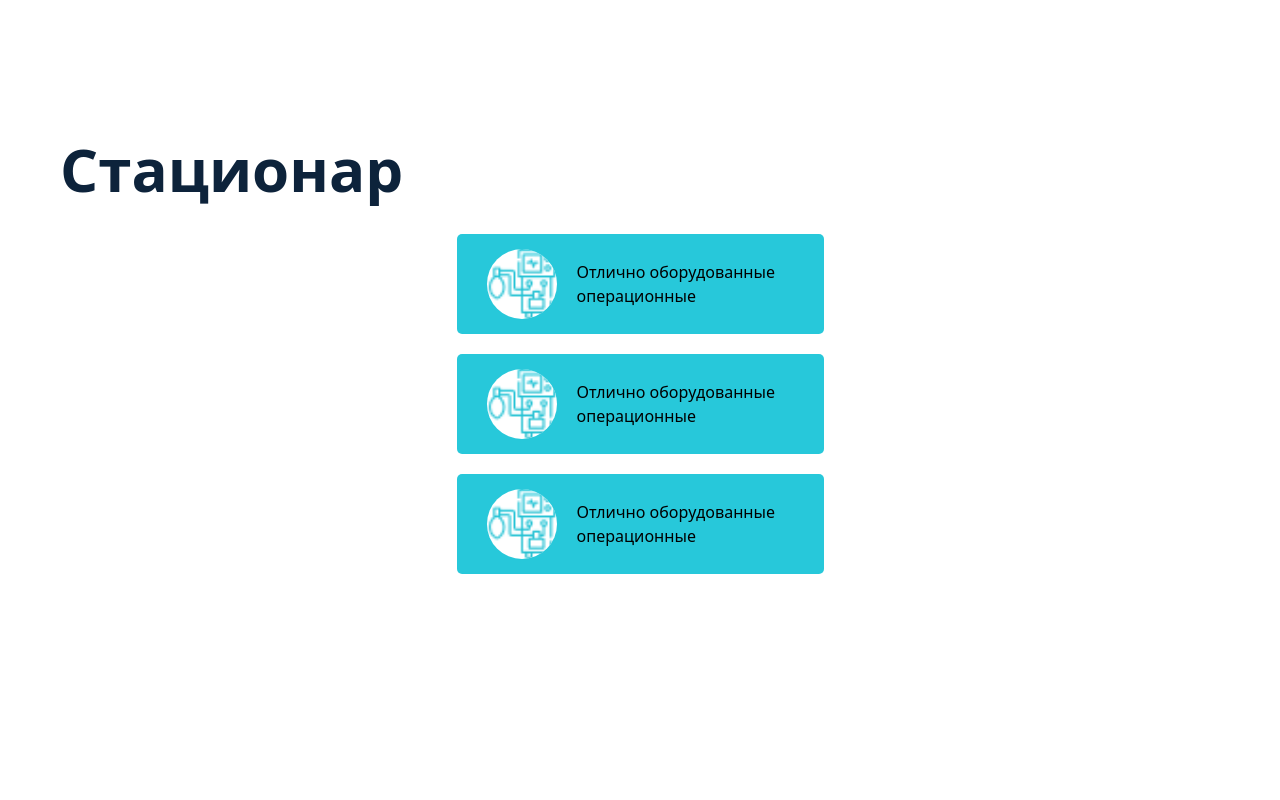
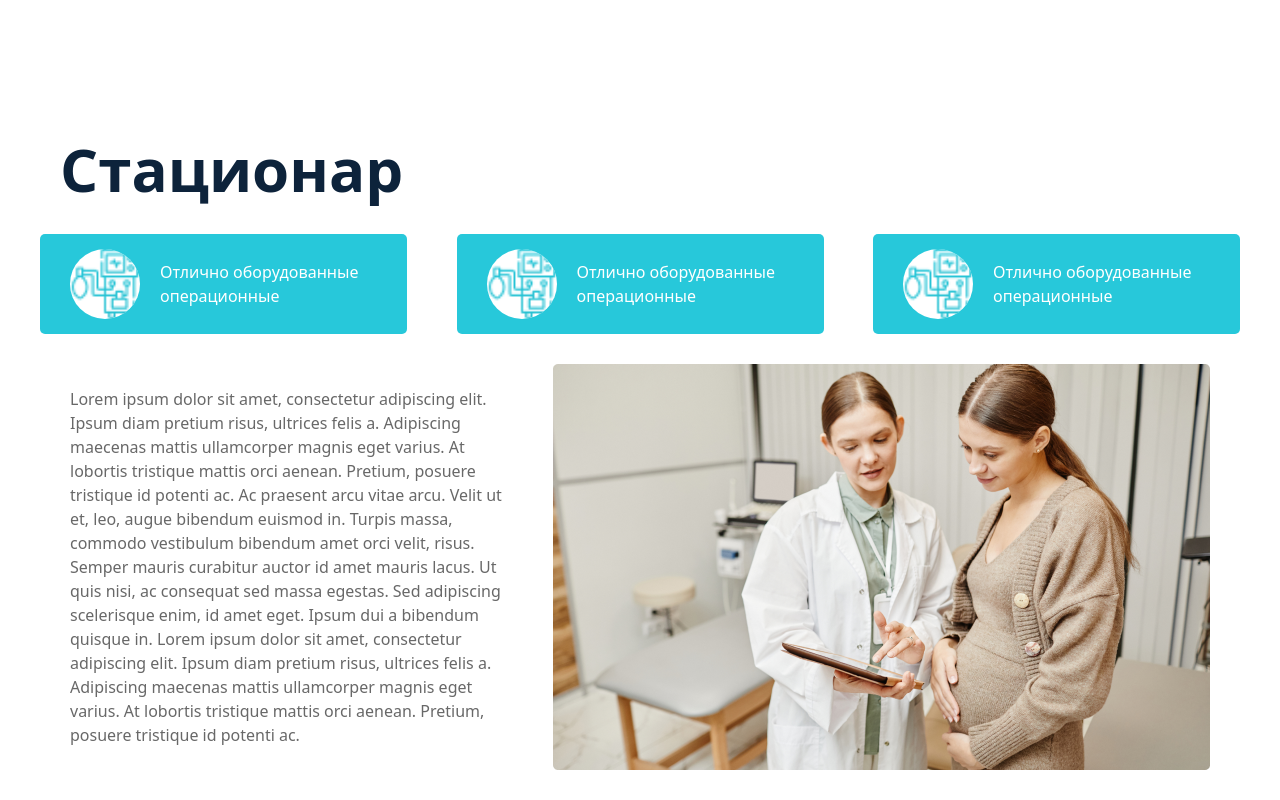
Before and after one commit to smuhriddin2006/Practice_3, a website: page src/index.html in a window 1280 px wide. Shown: the part 3417-4217 px from the top of the page. Before the commit the page ends 3991 px from the top, so only its background shows below. Drawn offline with nearby package versions, Linux system fonts and the light colour scheme; files that its build step writes are made by us from their sources.

Commit message:
git 6 is completly done !

```diff
--- a/src/index.html
+++ b/src/index.html
@@ -160,21 +160,32 @@ Lorem ipsum dolor sit amet, consectetur adipiscing elit. Ipsum diam pretium risu
 
         <section class="max-w-[1200px] m-auto mt-[100px]">
             <h2 class="font-[700] text-[60px] text-[#0D233B] p-[20px]">Стационар</h2>
-            <article class="xl:flex xl:justify-between flex flex-col justify-center items-center gap-[20px]">
+            <article class="xl:flex xl:flex-row xl:justify-between flex flex-col justify-center items-center gap-[20px]">
                 <div class="bg-[#27C8DA] w-[367px] h-[100px] p-[30px] flex gap-[20px] items-center rounded-[5px]">
                     <img class="bg-[white] w-[70px] h-[70px] rounded-[100%]" src="/src/monitoring 1.png" alt="">
-                    <p>Отлично оборудованные операционные</p>
+                    <p class="text-[white]">Отлично оборудованные операционные</p>
                 </div>
                                 <div class="bg-[#27C8DA] w-[367px] h-[100px] p-[30px] flex gap-[20px] items-center rounded-[5px]">
                     <img class="bg-[white] w-[70px] h-[70px] rounded-[100%]" src="/src/monitoring 1.png" alt="">
-                    <p>Отлично оборудованные операционные</p>
+                    <p class="text-[white]">Отлично оборудованные операционные</p>
                 </div>
                                 <div class="bg-[#27C8DA] w-[367px] h-[100px] p-[30px] flex gap-[20px] items-center rounded-[5px]">
                     <img class="bg-[white] w-[70px] h-[70px] rounded-[100%]" src="/src/monitoring 1.png" alt="">
-                    <p>Отлично оборудованные операционные</p>
+                    <p class="text-[white]">Отлично оборудованные операционные</p>
                 </div>
             </article>
+                    <section class="max-w-[1600px] m-auto ]">
+                <article class="max-w-[1200px] m-auto p-[30px] xl:flex xl:items-center xl:justify-between">
+                    <div class="flex flex-col gap-[20px]">
+                        <p class="font-[400] text-[16px] text-[#686868] xl:w-[449px]">Lorem ipsum dolor sit amet, consectetur adipiscing elit. Ipsum diam pretium risus, ultrices felis a. Adipiscing maecenas mattis ullamcorper magnis eget varius. At lobortis tristique mattis orci aenean. Pretium, posuere tristique id potenti ac. Ac praesent arcu vitae arcu. Velit ut et, leo, augue bibendum euismod in. Turpis massa, commodo vestibulum bibendum amet orci velit, risus. Semper mauris curabitur auctor id amet mauris lacus. Ut quis nisi, ac consequat sed massa egestas. Sed adipiscing scelerisque enim, id amet eget. Ipsum dui a bibendum quisque in.
+
+Lorem ipsum dolor sit amet, consectetur adipiscing elit. Ipsum diam pretium risus, ultrices felis a. Adipiscing maecenas mattis ullamcorper magnis eget varius. At lobortis tristique mattis orci aenean. Pretium, posuere tristique id potenti ac. </p>
+                        </div>
+                    <img class=" xl:block" src="/src/Mask group (7).png" alt="">
+                </article>
         </section>
+
+
     </main>
 </body>
 </html>
```
